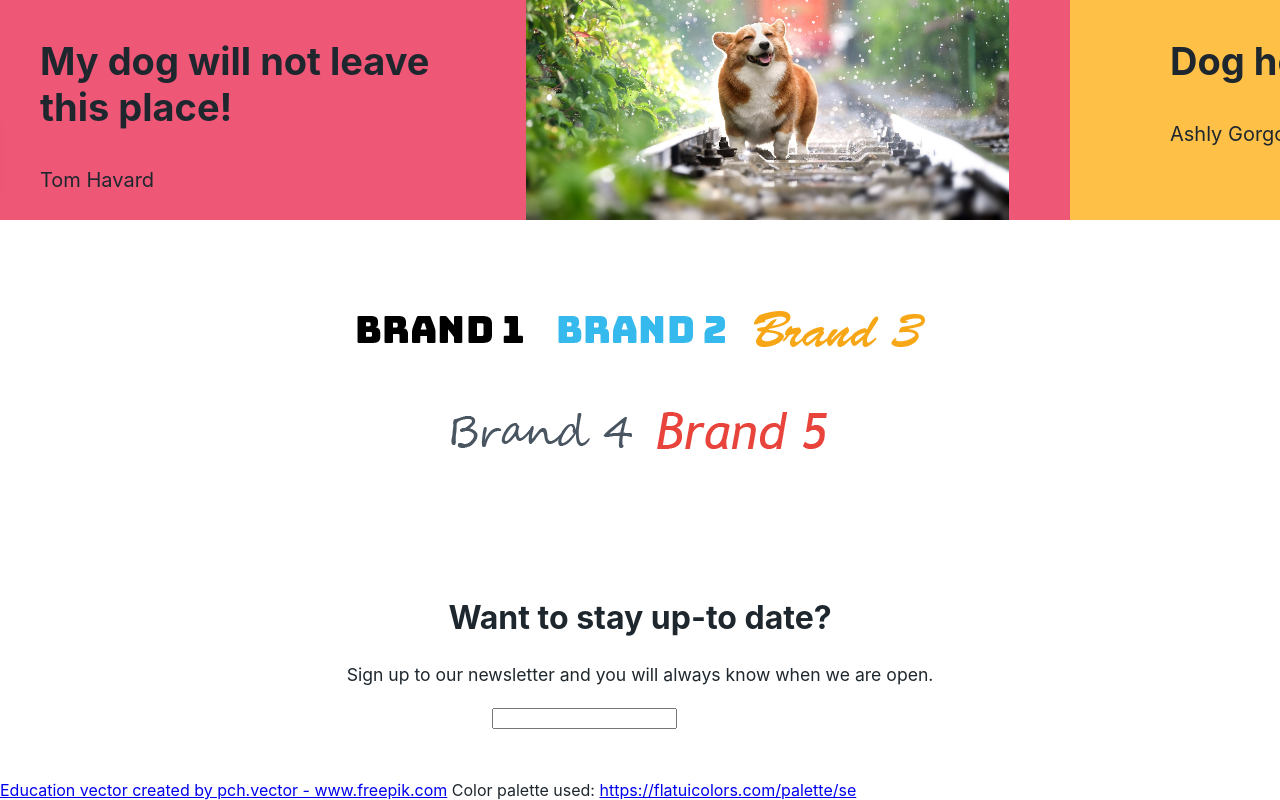
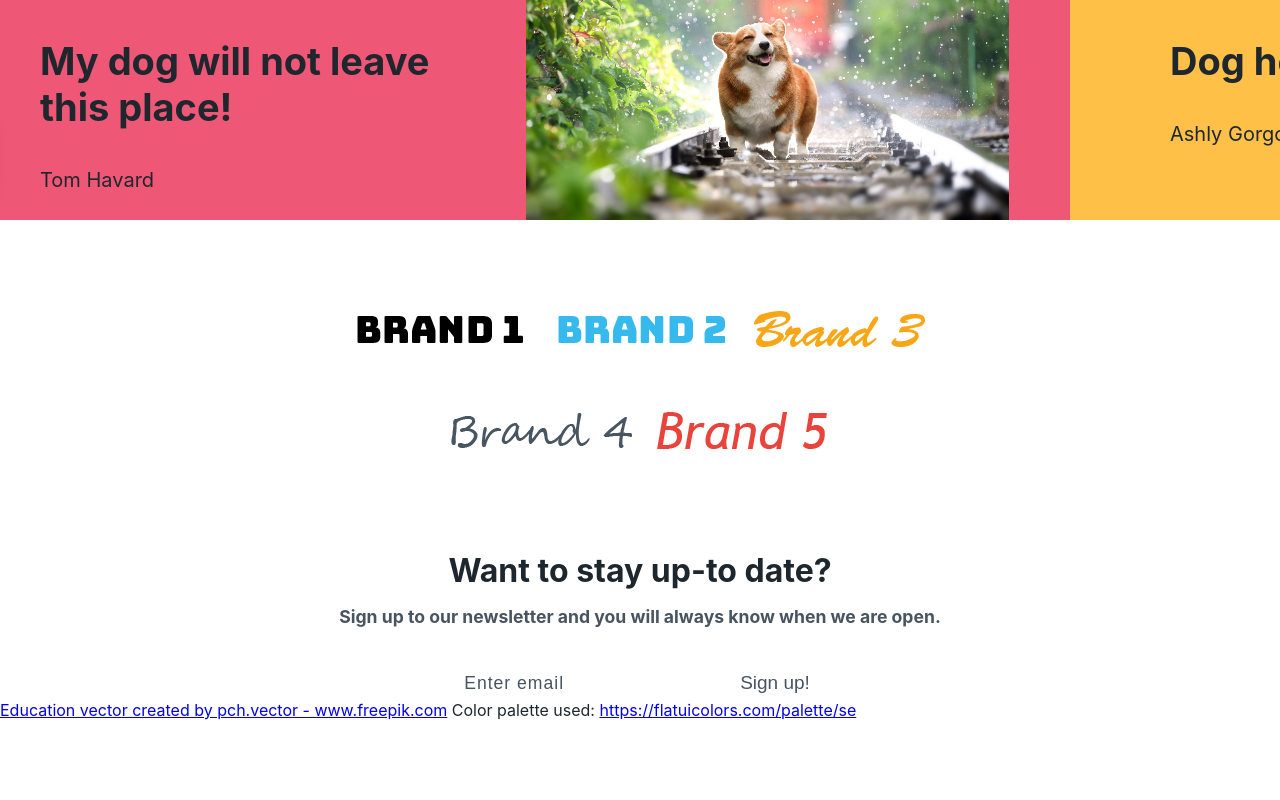
Before and after one commit to andreasaker/generic-startpage, a React (Create React App) app: page / in a window 1280 px wide. Shown: the part 2556-3356 px from the top of the page. After the commit the page ends 3276 px from the top, so only its background shows below. Built offline with nearby package versions, Linux system fonts and the light colour scheme.

Commit message:
Newsletterform done

```diff
--- a/src/components/brands.js
+++ b/src/components/brands.js
@@ -4,7 +4,8 @@ import Wrapper from "./wrapper";
 import media from "./media";
 
 const StyledWrapper = styled(Wrapper)`
-  height: 40vh;
+  height: 25vh;
+  ${media.desktop`height: 40vh;`}
 `;
 
 const Board = styled.div`
--- a/src/components/button.js
+++ b/src/components/button.js
@@ -16,6 +16,7 @@ const Button = styled.button`
   &:hover {
     border: 2px solid #fdae33;
     background-color: #fdae33;
+    color: #ffffff;
   }
 `;
 
--- a/src/components/newsletterform.js
+++ b/src/components/newsletterform.js
@@ -7,32 +7,59 @@ import media from "./media";
 import Button from "./button";
 
 const StyledWrapper = styled(Wrapper)`
-  height: 20vh;
-  ${media.desktop`height: 30vh;`}
+  height: 15vh;
+  ${media.desktop`height: 20vh;`}
+`;
+
+const H2 = styled(H2default)`
+  margin: 0.5em 0 0.5em 0;
 `;
 
 const H3 = styled(H3default)`
-  font-weight: normal;
-  margin: 0 0 0 0;
+  color: #485460;
+  margin: 0 0 2em 0;
 `;
 
 const Form = styled.form``;
 
-const Input = styled.input``;
+const Input = styled.input`
+  width: 15em;
+  padding: 0.5em 5em 0.5em 0.2em;
+  border: 0;
+  border-bottom: solid 2px #808e9b;
+  font-size: 1.1em;
+  color: #485460;
+  letter-spacing: 1px;
+  ::placeholder {
+    color: #485460;
+    opacity: 1;
+  }
+  :focus {
+    outline: none !important;
+  }
+`;
 
 const SubmitButton = styled(Button)`
-  color: "#cfcfcf";
+  padding: 0.5em;
+  color: #485460;
+  border: 0;
+  margin: 0 0 0 -4.5em;
+  &:hover {
+    color: #485460;
+    background-color: rgba(0, 0, 0, 0);
+    border: 0;
+  }
 `;
 
 const Newsletterform = () => {
   return (
     <StyledWrapper>
-      <H2default>Want to stay up-to date?</H2default>
+      <H2>Want to stay up-to date?</H2>
       <H3>
         Sign up to our newsletter and you will always know when we are open.
       </H3>
       <Form>
-        <Input type="email" />
+        <Input type="email" placeholder="Enter email" />
         <SubmitButton type="submit">Sign up!</SubmitButton>
       </Form>
     </StyledWrapper>
```
